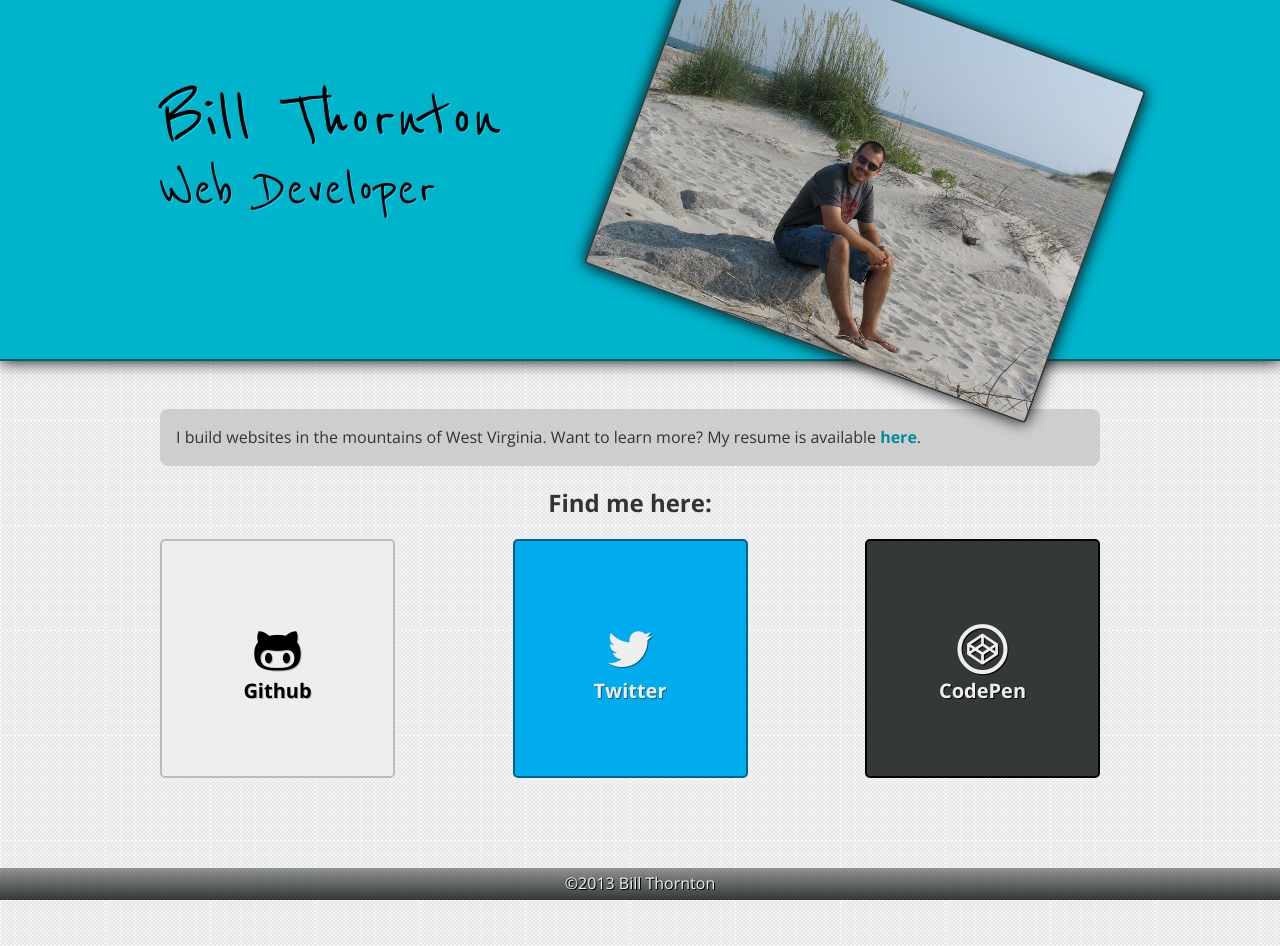
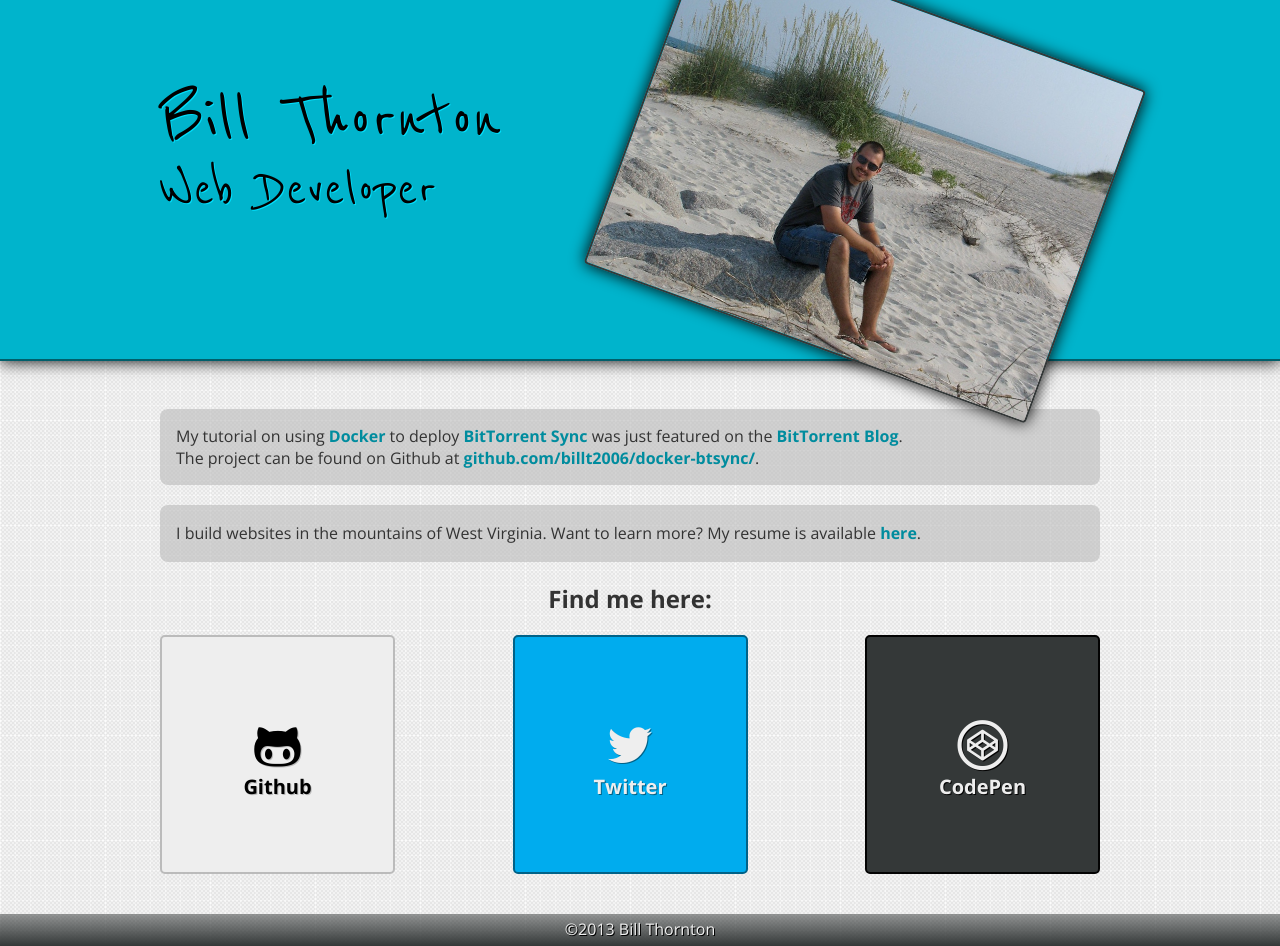
Before and after one commit to billt2006/billt2006.github.io, a Jekyll site: the page built from index.html, in a window 1280 px wide. Built offline with Jekyll 4.4.1, drawn with Linux system fonts in a browser that asks for light colours.

Commit message:
Add Docker BitTorrent Sync announcement

```diff
--- a/index.html
+++ b/index.html
@@ -16,6 +16,21 @@ title: Bill Thornton | Web Developer
 			<div class="col-1-2">
 				<img src="images/bill.jpg" class="picture"/>
 			</div>
+		</div>
+	</div>
+	<div class="col-1-8 spacer">&nbsp;</div>
+</div>
+
+<div class="grid">
+	<div class="col-1-8 spacer">&nbsp;</div>
+	<div class="col-3-4">
+		<div class="announcement">
+			My tutorial on using <a href="http://docker.io/" target="_blank">Docker</a> to deploy
+			<a href="http://labs.bittorrent.com/experiments/sync.html" target="_blank">BitTorrent Sync</a>
+			was just featured on the
+			<a href="http://blog.bittorrent.com/2013/10/22/sync-hacks-deploy-bittorrent-sync-with-docker/" target="_blank">BitTorrent Blog</a>.
+			<br>The project can be found on Github at
+			<a href="https://github.com/billt2006/docker-btsync/" target="_blank">github.com/billt2006/docker-btsync/</a>.
 		</div>
 	</div>
 	<div class="col-1-8 spacer">&nbsp;</div>
--- a/sass/_bones.scss
+++ b/sass/_bones.scss
@@ -75,7 +75,7 @@ img {
 	}
 }
 
-.about-me {
+.about-me, .announcement {
 	padding: 1em;
 }
 
--- a/sass/_skin.scss
+++ b/sass/_skin.scss
@@ -53,7 +53,7 @@ a:active, a:focus, a:hover {
 	}
 }
 
-.about-me {
+.about-me, .announcement {
 	background: darken($white, 20%);
 	background: rgba(darken($white, 20%), 0.6);
 	border-radius: 0.5em 0.5em;
```
Also changed, not shown: css/main.css.
